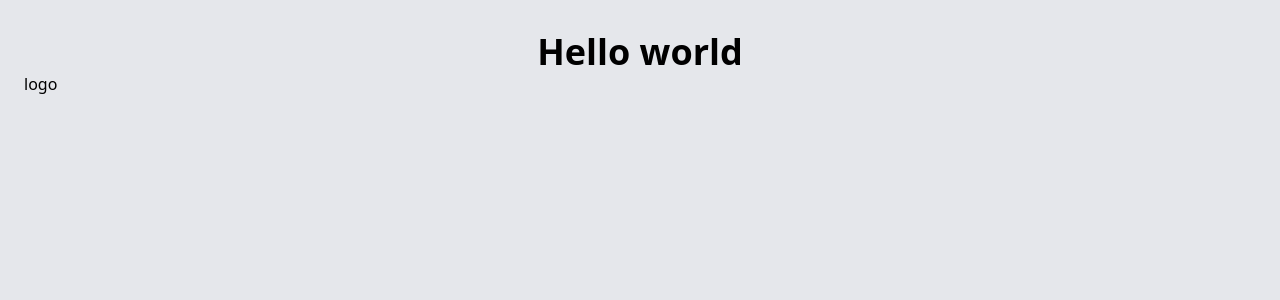
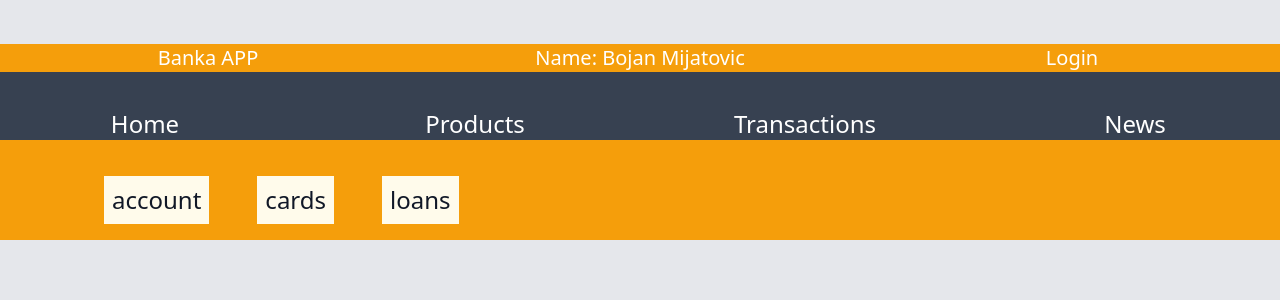
Before and after one commit to BojanMijatovic/bank-app, a React (Create React App) app: page / in a window 1280 px wide. Shown: the top 300 px of the page. Built offline with nearby package versions, Linux system fonts and the light colour scheme.

Commit message:
add more classes

```diff
--- a/src/App.js
+++ b/src/App.js
@@ -1,10 +1,27 @@
 function App() {
   return (
-    <div>
-      <div className='px-6 py-8 is-justify-content-left align-items-center'>
-        <h1 className='text-center text-4xl text-white-600 font-bold'>Hello world</h1>
-
-        <p className='text-left'>logo</p>
+    <div className='container  mx-auto text-center mt-11 bg-yellow-500'>
+      <div className='grid grid-cols-3 gap-4 text-white text-xl'>
+        <div>Banka APP</div>
+        <div>Name: Bojan Mijatovic</div>
+        <div>Login</div>
+      </div>
+      <div className='grid grid-cols-4 gap-10 pt-9 text-center text-is-justify-content-center text-2xl text-white bg-gray-700'>
+        <div>Home</div>
+        <div>Products</div>
+        <div>Transactions</div>
+        <div>News</div>
+      </div>
+      <div className='flex flex-row px-6 mt-5 ml-14'>
+        <div className='text-2xl text-gray-900 bg-yellow-50 mx-6 m-4 text-center p-2'>
+          <p>account</p>
+        </div>
+        <div className='text-2xl text-gray-900 bg-yellow-50 mx-6 m-4 text-center p-2'>
+          <p>cards</p>
+        </div>
+        <div className='text-2xl text-gray-900 bg-yellow-50 mx-6 m-4 text-center p-2'>
+          <p>loans</p>
+        </div>
       </div>
     </div>
   );
```
Also changed, not shown: 1 other file (tests, documents, lock files or other folders).
